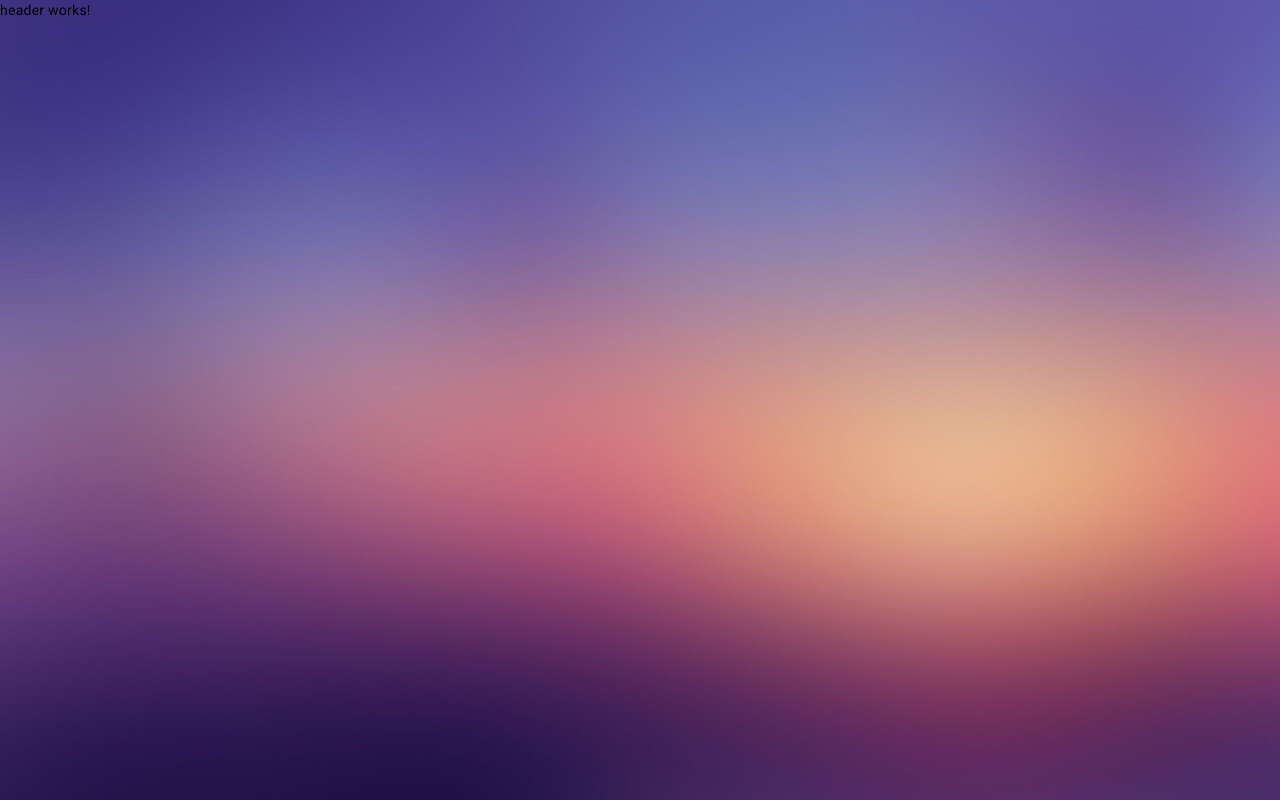
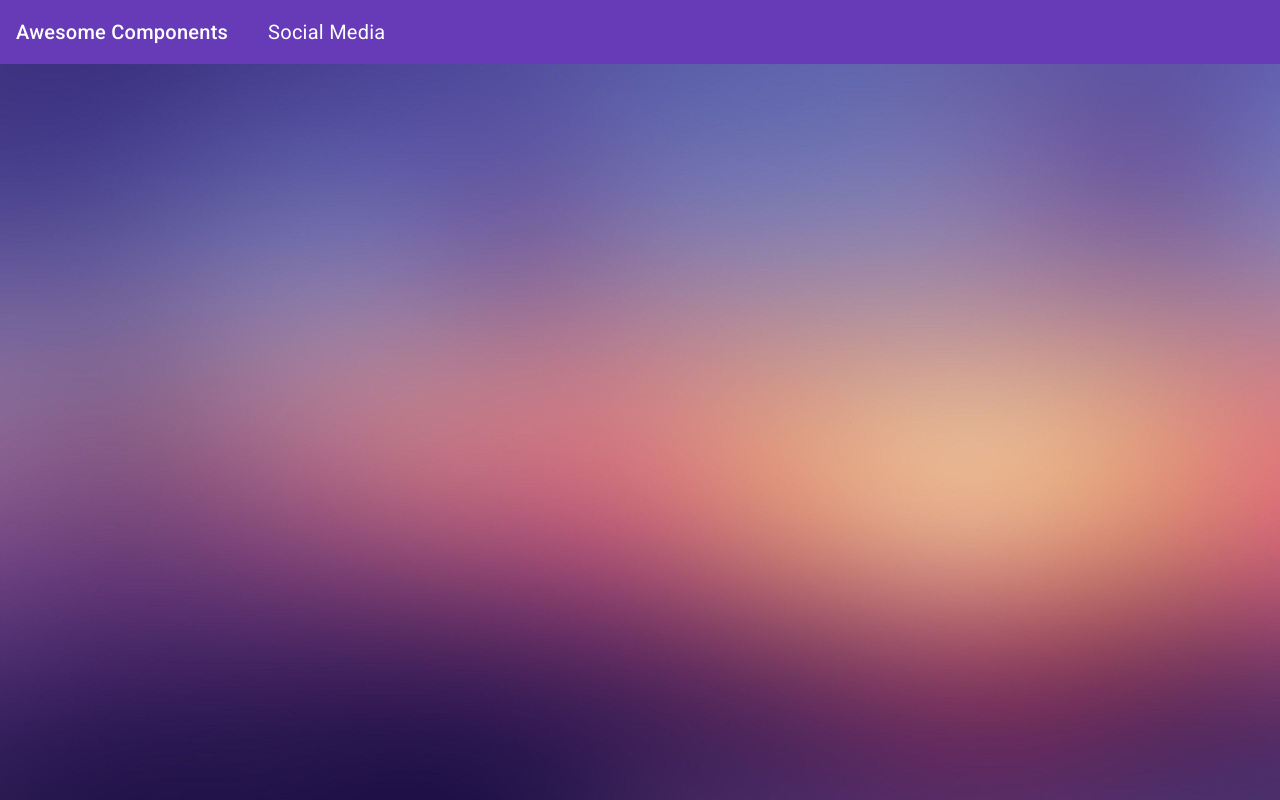
Before and after one commit to luljn/Awesome-components, an Angular app: page /social-media in a window 1280 px wide. Built offline with nearby package versions, Linux system fonts and the light colour scheme.

Commit message:
Toolbar added to the Header component

```diff
--- a/src/app/core/components/header/header.component.html
+++ b/src/app/core/components/header/header.component.html
@@ -1 +1,6 @@
-<p>header works!</p>
+<mat-toolbar color="primary">
+    <span>Awesome Components</span>
+    <ul>
+        <li><a routerLink="/social-media">Social Media</a></li>
+    </ul>
+</mat-toolbar>
--- a/src/app/core/components/header/header.component.scss
+++ b/src/app/core/components/header/header.component.scss
@@ -0,0 +1,7 @@
+ul {
+    list-style: none;
+}
+
+li {
+    display: inline-block;
+}
--- a/src/app/core/components/header/header.component.ts
+++ b/src/app/core/components/header/header.component.ts
@@ -1,9 +1,12 @@
 import { Component } from '@angular/core';
+import { MatToolbarModule } from '@angular/material/toolbar';
 
 @Component({
   selector: 'app-header',
   standalone: true,
-  imports: [],
+  imports: [
+    MatToolbarModule
+  ],
   templateUrl: './header.component.html',
   styleUrl: './header.component.scss'
 })
--- a/src/app/core/core.module.ts
+++ b/src/app/core/core.module.ts
@@ -2,6 +2,7 @@ import { NgModule } from '@angular/core';
 import { CommonModule } from '@angular/common';
 import { HeaderComponent } from './components/header/header.component';
 import { SharedModule } from '../shared/shared.module';
+import { RouterModule } from '@angular/router';
 
 
 
@@ -10,7 +11,8 @@ import { SharedModule } from '../shared/shared.module';
   imports: [
     CommonModule,
     HeaderComponent,
-    SharedModule
+    SharedModule,
+    RouterModule
   ],
   exports: [
     HeaderComponent
--- a/src/app/shared/shared.module.ts
+++ b/src/app/shared/shared.module.ts
@@ -1,5 +1,6 @@
 import { NgModule } from '@angular/core';
 import { CommonModule } from '@angular/common';
+import {MatToolbarModule} from '@angular/material/toolbar';
 
 
 
@@ -7,6 +8,9 @@ import { CommonModule } from '@angular/common';
   declarations: [],
   imports: [
     CommonModule
+  ],
+  exports: [
+    MatToolbarModule
   ]
 })
 export class SharedModule { }
--- a/src/styles.scss
+++ b/src/styles.scss
@@ -10,3 +10,12 @@ body {
     background-size: cover;
     background-attachment: fixed;
 }
+
+a {
+    color: white;
+    text-decoration: none;
+    font-weight: normal;
+    &:hover {
+        text-decoration: underline;
+    }
+}
```
